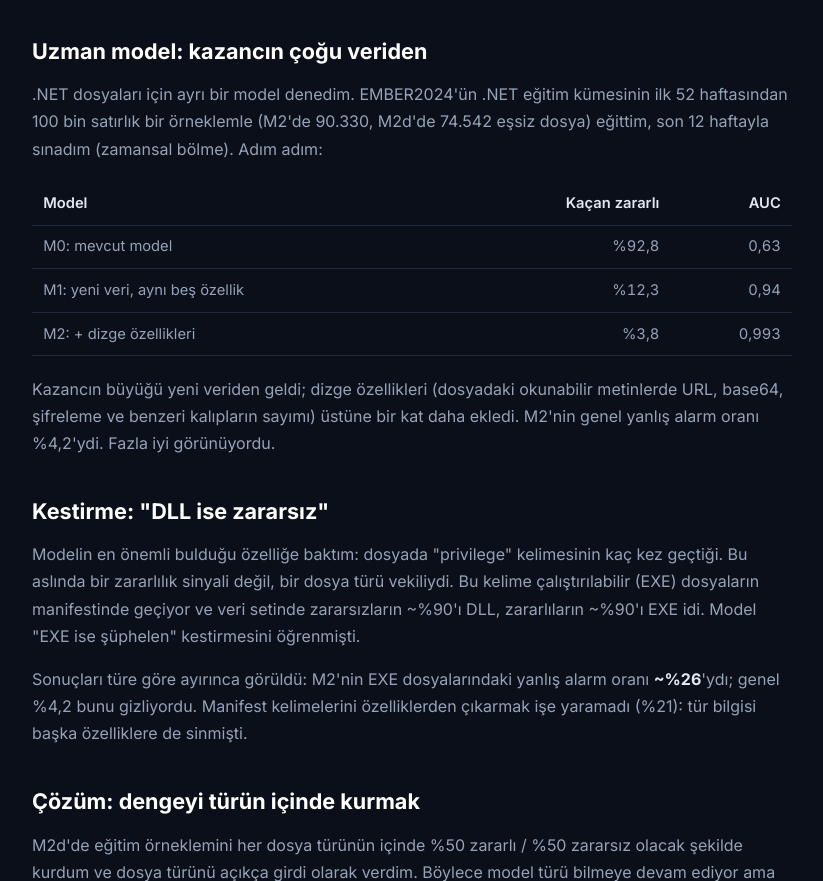
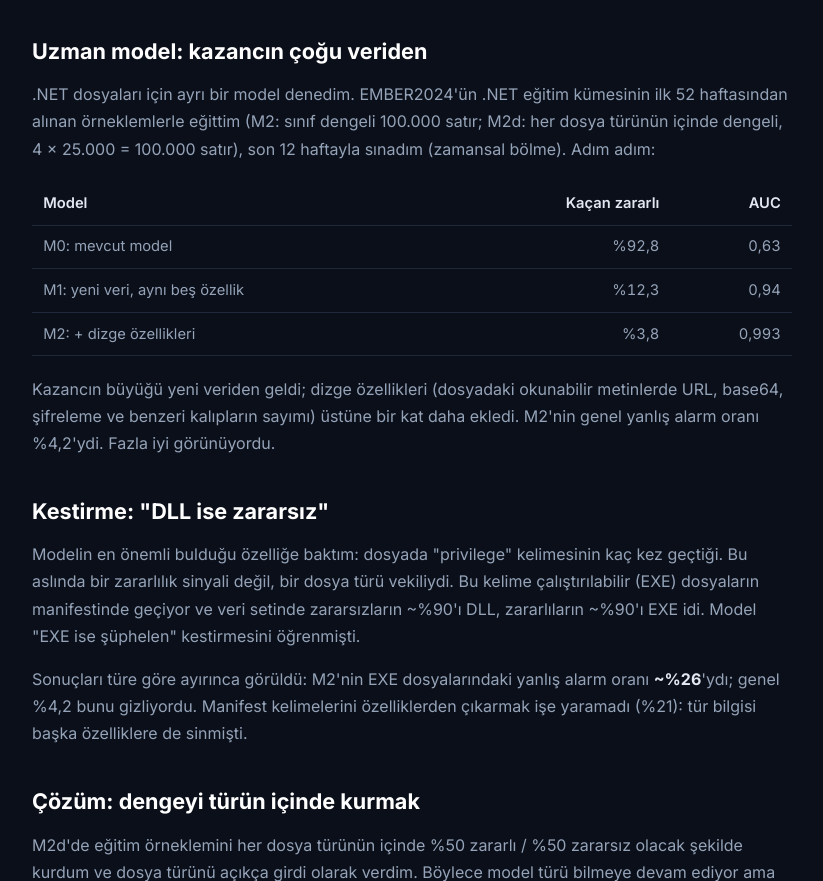
Before and after one commit to ahmtrntsdln/ahmtrntsdln.github.io, a plain HTML site: page notes/net-kor-nokta.html in a window 1280 px wide. Shown: the part 1713-2594 px from the top of the page, without its empty margins (228-1051 px from the left). Drawn offline with Linux system fonts and the light colour scheme.

Commit message:
Chief .NET notu: M2 ve M2d orneklemleri ayri, kaynaksiz essiz sayilar cikarildi (TR + EN)
Notun anlattigi deney net_model.py (hafta 0-51):
- M2: sinif dengeli, EGITIM_ORNEK // 2 x 2 = 100.000 satir (net_model.py:47)
- M2d: tip-ici dengeli, EGITIM_ORNEK // 4 x 4 = 100.000 satir (net_model.py:51)
96.416 satir (4 x 24.104) baska deneyin M2d'si: sonuclar/6/uzman_native
(hafta 0-47); bu notta gecmiyor.

90.330 / 74.542 essiz dosya sayilari kaldirildi: sonuclar/8/envanter.py:134-137'de
elle yazilmis, uretildigi bir olcum logu yok. Ham .NET train verisiyle
olculunce kaynagiyla geri eklenebilir.

Co-Authored-By: Claude Opus 5.5 <noreply@anthropic.com>

```diff
--- a/notes/net-kor-nokta.html
+++ b/notes/net-kor-nokta.html
@@ -49,7 +49,7 @@
     <p>Modelin baktığı beş özellik PE dosyasının başlığından geliyor. .NET dosyalarında asıl kod, ortak dil çalışma zamanının (CLR) okuduğu ara dilde ve meta verilerde duruyor; başlık açısından hepsi birbirine benziyor: hemen hepsinin tek bir içe aktarımı var (<code>mscoree.dll</code>) ve entropileri yakın. Üstüne EMBER 2018 eğitim verisinde .NET zararlı sayısı azdı (162). Modele ".NET mi?" bayrağı eklemek de çözmedi: bayraksız model de aynı körlükteydi, bayraklı modelde kaçan oran %92,8'den %93,4'e çıktı.</p>
 
     <h2>Uzman model: kazancın çoğu veriden</h2>
-    <p>.NET dosyaları için ayrı bir model denedim. EMBER2024'ün .NET eğitim kümesinin ilk 52 haftasından 100 bin satırlık bir örneklemle (M2'de 90.330, M2d'de 74.542 eşsiz dosya) eğittim, son 12 haftayla sınadım (zamansal bölme). Adım adım:</p>
+    <p>.NET dosyaları için ayrı bir model denedim. EMBER2024'ün .NET eğitim kümesinin ilk 52 haftasından alınan örneklemlerle eğittim (M2: sınıf dengeli 100.000 satır; M2d: her dosya türünün içinde dengeli, 4 × 25.000 = 100.000 satır), son 12 haftayla sınadım (zamansal bölme). Adım adım:</p>
     <div class="table-wrap"><table><thead><tr><th>Model</th><th class="num">Kaçan zararlı</th><th class="num">AUC</th></tr></thead><tbody><tr><td>M0: mevcut model</td><td class="num">%92,8</td><td class="num">0,63</td></tr><tr><td>M1: yeni veri, aynı beş özellik</td><td class="num">%12,3</td><td class="num">0,94</td></tr><tr><td>M2: + dizge özellikleri</td><td class="num">%3,8</td><td class="num">0,993</td></tr></tbody></table></div>
     <p>Kazancın büyüğü yeni veriden geldi; dizge özellikleri (dosyadaki okunabilir metinlerde URL, base64, şifreleme ve benzeri kalıpların sayımı) üstüne bir kat daha ekledi. M2'nin genel yanlış alarm oranı %4,2'ydi. Fazla iyi görünüyordu.</p>
 
```
Also changed, not shown: en/notes/dotnet-blind-spot.html (+1 -1 lines).
